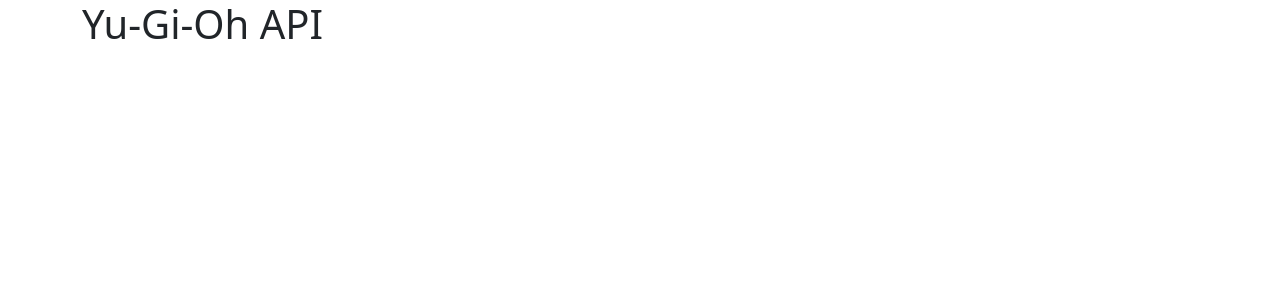
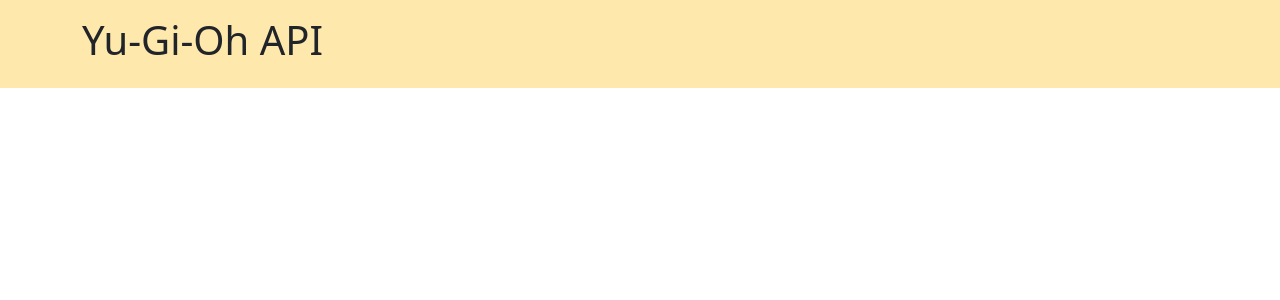
Before and after one commit to LucaZanfrisco/vite-yu-gi-oh, a Vue app: page / in a window 1280 px wide. Shown: the top 300 px of the page. Built offline with nearby package versions, Linux system fonts and the light colour scheme.

Commit message:
HeaderApp

```diff
--- a/src/assets/scss/_partial/_variables.scss
+++ b/src/assets/scss/_partial/_variables.scss
@@ -0,0 +1,5 @@
+$primary-color: #ABBEFF;
+$secondary-color: #FFDEE7;
+$tertiary-color: #C5D3FF;
+$fourth-color: #FFE8AB;
+$five-color: #B8FFC1;
--- a/src/components/HeaderApp.vue
+++ b/src/components/HeaderApp.vue
@@ -8,7 +8,7 @@
     <header>
         <div class="container">
             <div class="row">
-                <div class="col-12">
+                <div class="col-12 my-3">
                     <h1>Yu-Gi-Oh API</h1>
                 </div>
             </div>
@@ -17,5 +17,8 @@
 </template>
 
 <style lang="scss" scoped>
-
+@use '../assets/scss/_partial/variables' as *;
+    header{
+        background-color: $fourth-color;
+    }
 </style>
```
